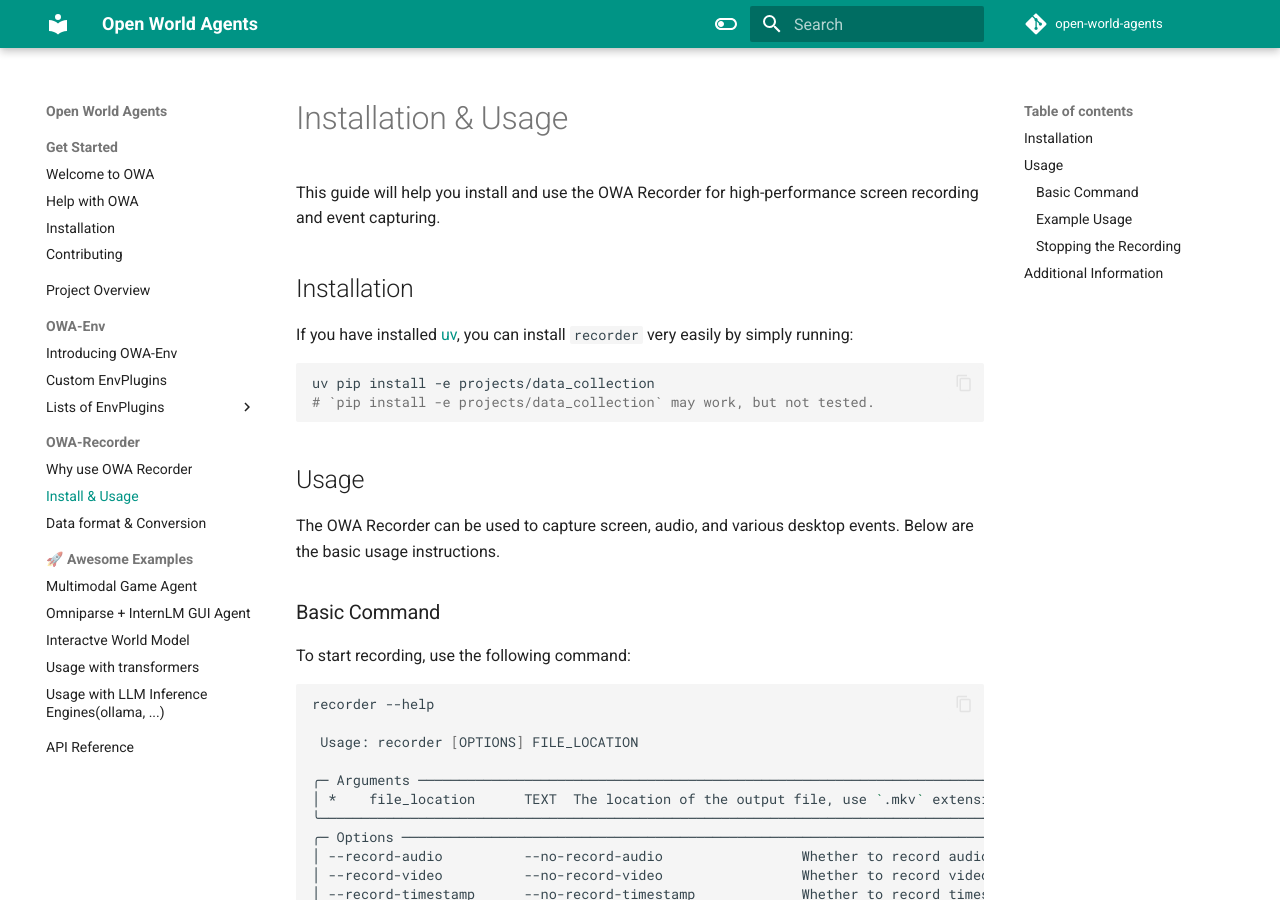
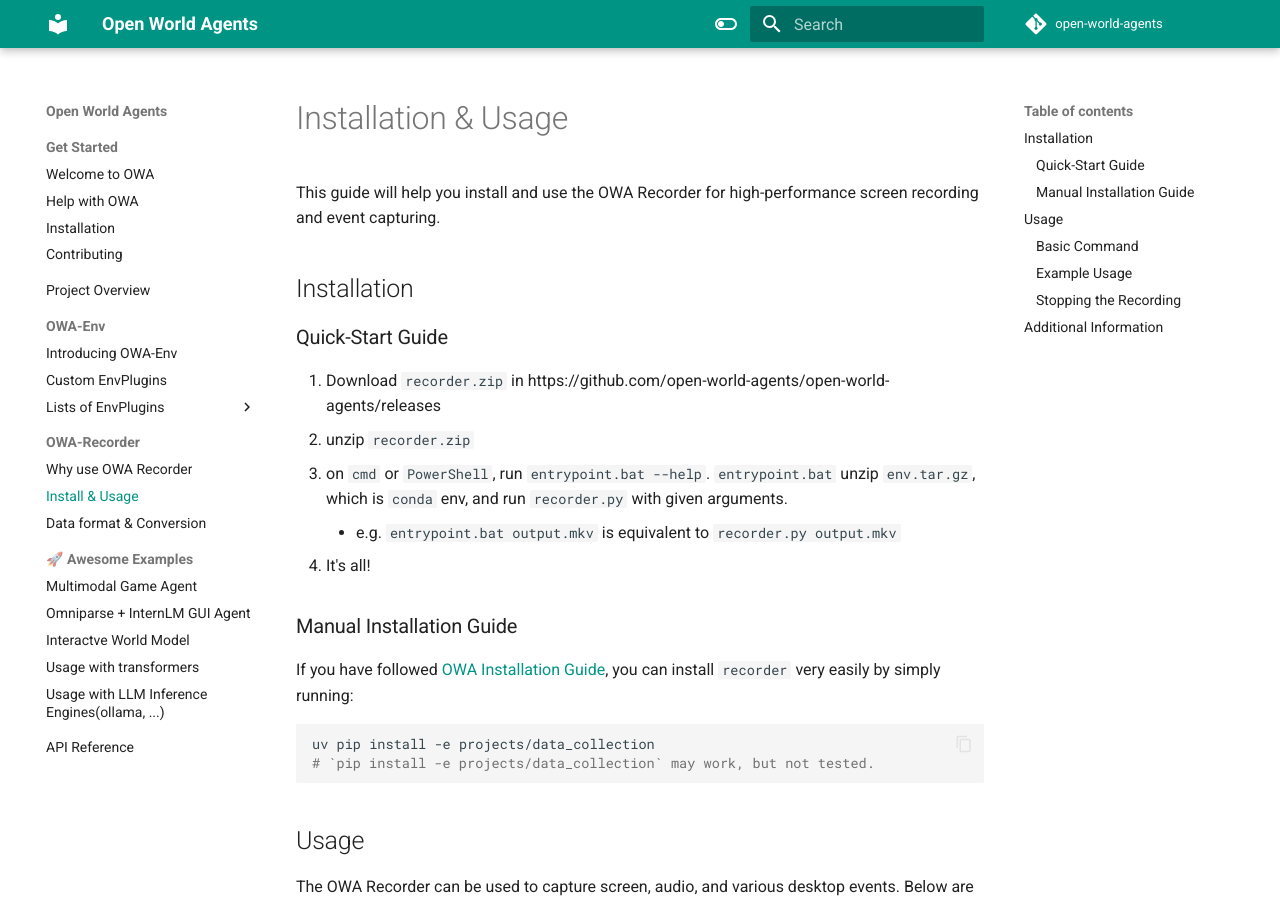
Before and after one commit to open-world-agents/open-world-agents, an MkDocs documentation site: the page built from docs/recorder/install_and_usage.md, in a window 1280 px wide and 900 px high. Built offline with MkDocs 1.6.1 and Material for MkDocs 9.7.7, drawn with Linux system fonts in a browser that asks for light colours; comment, search, counter and statistics services are not loaded.

Commit message:
docs: added guide to download recorder

````diff
--- a/docs/recorder/install_and_usage.md
+++ b/docs/recorder/install_and_usage.md
@@ -4,7 +4,17 @@
 
 ## Installation
 
-If you have installed [uv](https://docs.astral.sh/uv/), you can install `recorder` very easily by simply running:
+### Quick-Start Guide
+
+1. Download `recorder.zip` in https://github.com/open-world-agents/open-world-agents/releases
+2. unzip `recorder.zip`
+3. on `cmd` or `PowerShell`, run `entrypoint.bat --help`. `entrypoint.bat` unzip `env.tar.gz`, which is `conda` env, and run `recorder.py` with given arguments.
+    - e.g. `entrypoint.bat output.mkv` is equivalent to `recorder.py output.mkv`
+4. It's all!
+
+### Manual Installation Guide
+
+If you have followed [OWA Installation Guide](../install.md), you can install `recorder` very easily by simply running:
 
 ```sh
 uv pip install -e projects/data_collection
````
Also changed, not shown: 1 other file.
